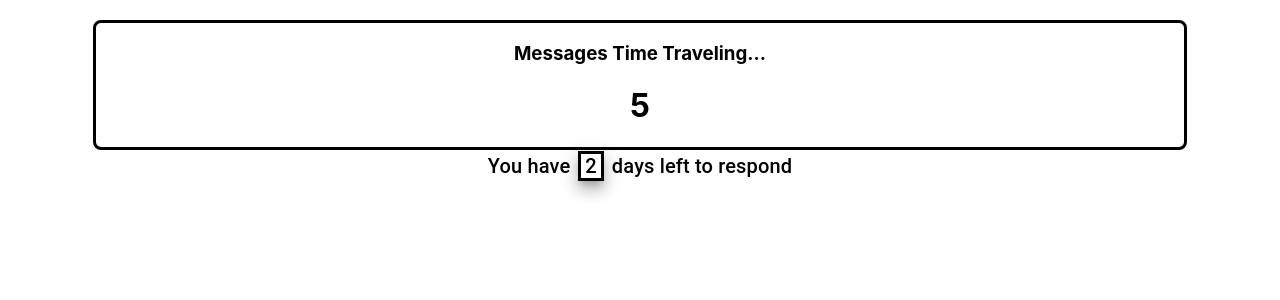
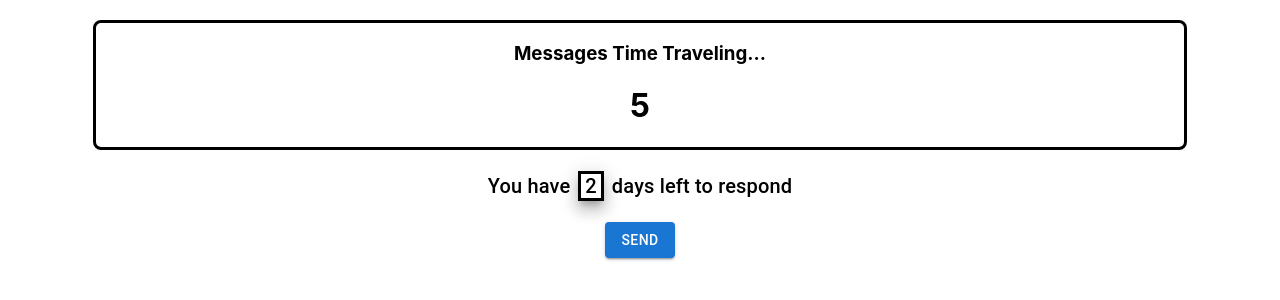
Before and after one commit to daniel-moon32/VoicePals, a React (Create React App) app: page / in a window 1280 px wide. Shown: the top 300 px of the page. Built offline with nearby package versions, Linux system fonts and the light colour scheme.

Commit message:
New branch

```diff
--- a/src/App.js
+++ b/src/App.js
@@ -1,14 +1,11 @@
 import './App.css';
 
-import DaysLeft from './components/days_left';
-import TimeTravel from './components/time_travel';
+import Replying from './pages/Replying';
 
 function App() {
   return (
     <div>
-      <br />
-      <TimeTravel />
-      <DaysLeft />
+      <Replying />
     </div>
   );
 }
--- /dev/null
+++ b/src/components/send_button.jsx
@@ -0,0 +1,12 @@
+import * as React from 'react';
+import Button from '@mui/material/Button';
+
+export default function SendButton() {
+  return (
+    <center>
+      <Button variant="contained">
+        Send
+      </Button>
+    </center>
+  );
+}
--- /dev/null
+++ b/src/pages/Replying.js
@@ -0,0 +1,16 @@
+import DaysLeft from '../components/days_left';
+import SendButton from '../components/send_button';
+import TimeTravel from '../components/time_travel';
+
+export default function Replying() {
+  return (
+    <div>
+      <br />
+      <TimeTravel />
+      <br />
+      <DaysLeft />
+      <br />
+      <SendButton />
+    </div>
+  );
+}
```
